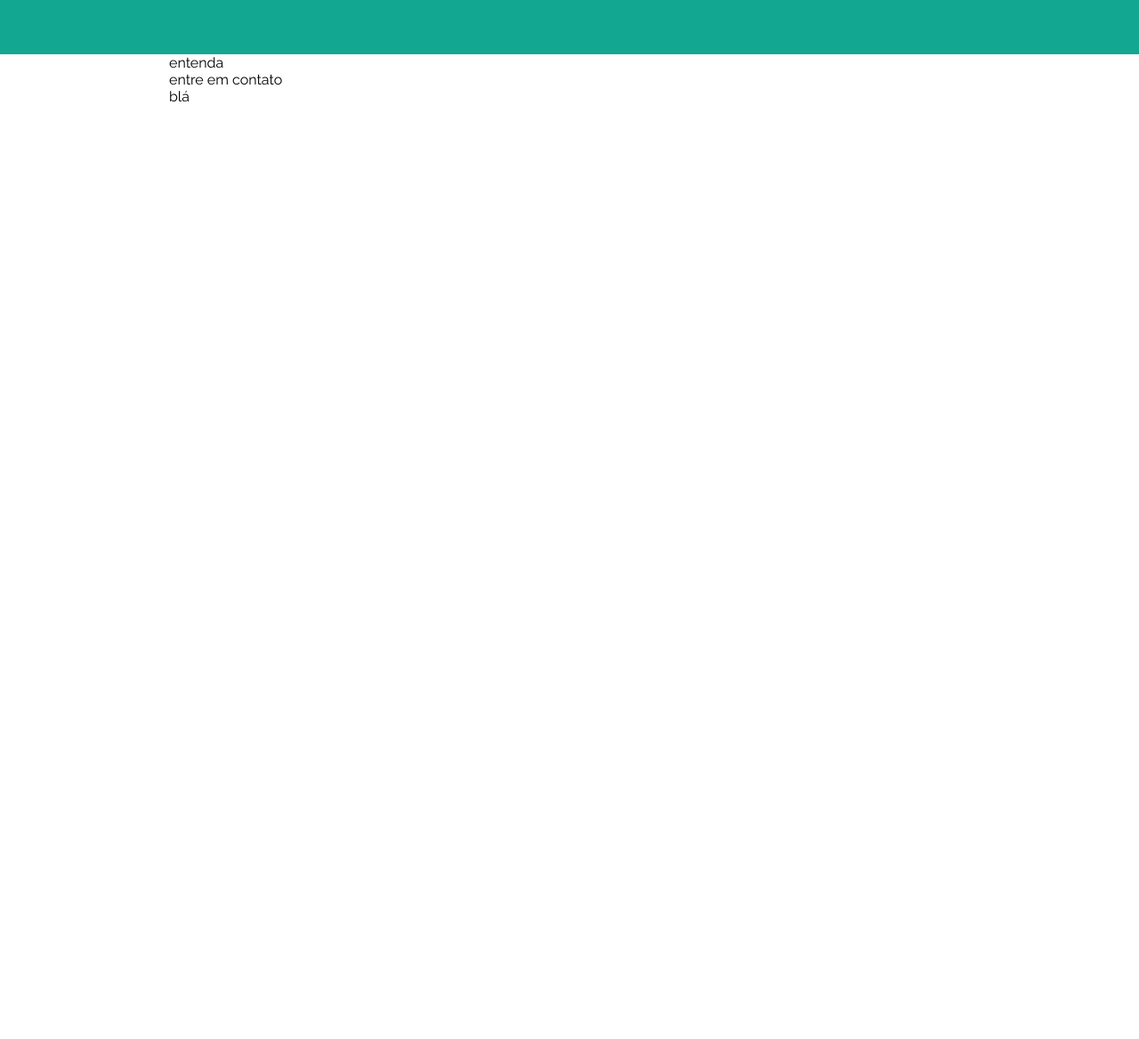
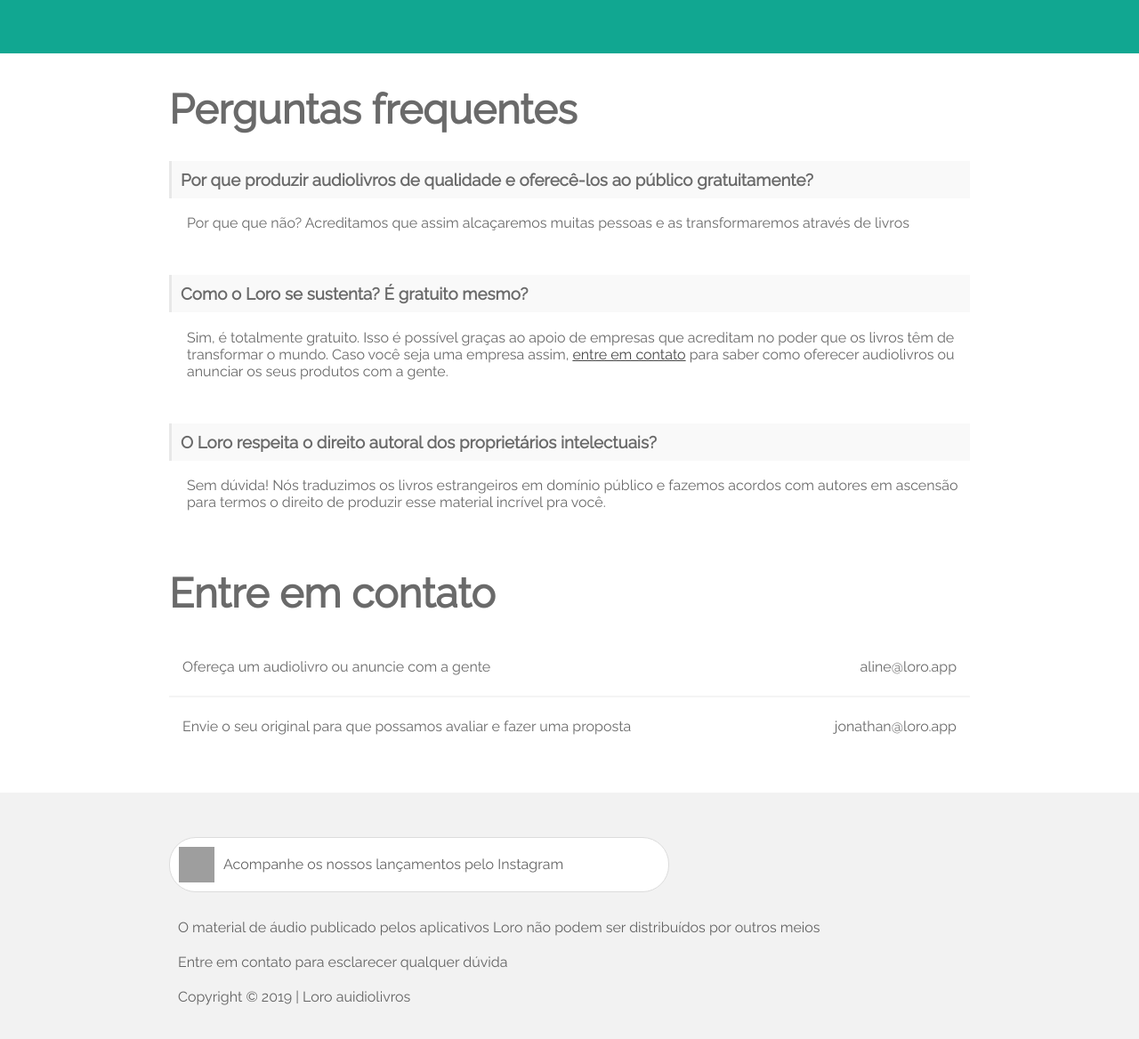
Before and after one commit to JonathanNasc/JonathanNasc.github.io, a plain HTML site: page index.html in a window 1280 px wide. Shown: the part 840-2008 px from the top of the page at 89% size. Before the commit the page ends 958 px from the top, so only its background shows below. Drawn offline with Linux system fonts and the light colour scheme; grey boxes are pictures that could not be loaded.

Commit message:
Improvements

```diff
--- a/index.html
+++ b/index.html
@@ -8,6 +8,7 @@
     <title>Loro - Audio livros</title>
     <style>
         body, html {
+            background-color: #f2f2f2;
             height: 100%;
             margin: 0;
             font-family: 'Raleway', sans-serif;
@@ -44,9 +45,82 @@
             padding: 0 20px;
         }
         .presentation {
+            padding-top: 20px;
             min-height: 100%;
             background-color: rgba(17, 167, 145);;
         }
+        .app-title {
+            color: #ffffff;
+        }
+        h1 {
+            font-size: 46px;
+        }
+        .app-title div {
+            font-size: 20px;
+            margin-left: 0px;
+            padding: 10px 0;
+            color: #ffffffe4;
+        }
+        .content {
+            background-color: #fff;
+            padding-top: 5px;
+            color: rgb(106, 106, 106);
+        }
+        .content a {
+            color: rgb(72, 72, 72);
+        }
+        .content h3 {
+            padding: 10px;
+            background-color: #f9f9f9;
+            border-left: 3px solid #e8e8e8;
+        }
+        .content span {
+            margin-left: 20px;
+            padding-bottom: 30px;
+            display: block;
+        }
+        #contatos {
+            padding-bottom: 50px;
+        }
+        #contatos .contact {
+            width: 100%;
+            display: table;
+        }
+        #contatos .email {
+            text-align: right;
+        }
+        #contatos span {
+            padding: 15px;
+            display: table-cell;
+        }
+        hr {
+            border: 1px solid #f4f4f4;
+        }
+        .instagram {
+            cursor: pointer;
+            background-color: #fff;
+            border: 1px solid rgb(220, 220, 220);
+            border-radius: 30px;
+            margin-bottom: 20px;
+            display: flex;
+            align-items: center;
+            width: 60%;
+        }
+        .instagram img {
+            width: 40px;
+            height: 40px;
+            margin-right: 10px;
+        }
+        .footer {
+            height: 250px;
+            margin-top: 20px;
+            padding: 20px;
+            color: #636363;
+        }
+        .footer div {
+            padding: 10px;
+        }
+
     </style>
 </head>
 <body>
@@ -62,21 +136,56 @@
 
     <div class="presentation">
         <div class="container">
-            <h1></h1>
+            <div class="app-title">
+                <h1>O seu App de Audiolivros</h1>
+                <div>Todo mês novos lançamentos de ficção e não ficcão, clássicos e inéditos</div>
+                <div>Baixe e ouça gratuitamente</div>
+            </div>
         </div>
     </div>
 
-    <div id="entenda">
-        <div class="container"> entenda </div>
+    <div id="entenda" class="content">
+        <div class="container">
+            <h1>Perguntas frequentes</h1>
+            <div class="question">
+                <h3>Por que produzir audiolivros de qualidade e oferecê-los ao público gratuitamente?</h3>
+                <span>Por que que não? Acreditamos que assim alcaçaremos muitas pessoas e as transformaremos através de livros</span>
+            </div>
+            <div class="question">
+                <h3>Como o Loro se sustenta? É gratuito mesmo?</h3>
+                <span>Sim, é totalmente gratuito. Isso é possível graças ao apoio de empresas que acreditam no poder que os livros têm de transformar o mundo. Caso você seja uma empresa assim, <a href="#contatos">entre em contato</a> para saber como oferecer audiolivros ou anunciar os seus produtos com a gente.</span>
+            </div>
+            <div class="question">
+                <h3>O Loro respeita o direito autoral dos proprietários intelectuais?</h3>
+                <span>Sem dúvida! Nós traduzimos os livros estrangeiros em domínio público e fazemos acordos com autores em ascensão para termos o direito de produzir esse material incrível pra você.</span>
+            </div>
+        </div>
     </div>
 
-    <div id="contatos">
-        <div class="container"> entre em contato</div>
+    <div id="contatos" class="content">
+        <div class="container">
+            <h1>Entre em contato</h1>
+            <div class="contact">
+                <span>Ofereça um audiolivro ou anuncie com a gente</span>
+                <span class="email">aline@loro.app</span>
+            </div>
+            <hr />
+            <div class="contact">
+                <span>Envie o seu original para que possamos avaliar e fazer uma proposta</span>
+                <span class="email">jonathan@loro.app</span>
+            </div>
+        </div>
     </div>
 
     <div class="footer">
         <div class="container">
-            blá
+            <div class="instagram">
+                <img src="http://www.logospng.com/images/17/the-matt-taylor-experience-reveal-your-purpose-17332.png" />
+                Acompanhe os nossos lançamentos pelo Instagram
+            </div>
+            <div>O material de áudio publicado pelos aplicativos Loro não podem ser distribuídos por outros meios</div>
+            <div>Entre em contato para esclarecer qualquer dúvida</div>
+            <div>Copyright © 2019 | Loro auidiolivros</div>
         </div>
     </div>
 </body>
```
